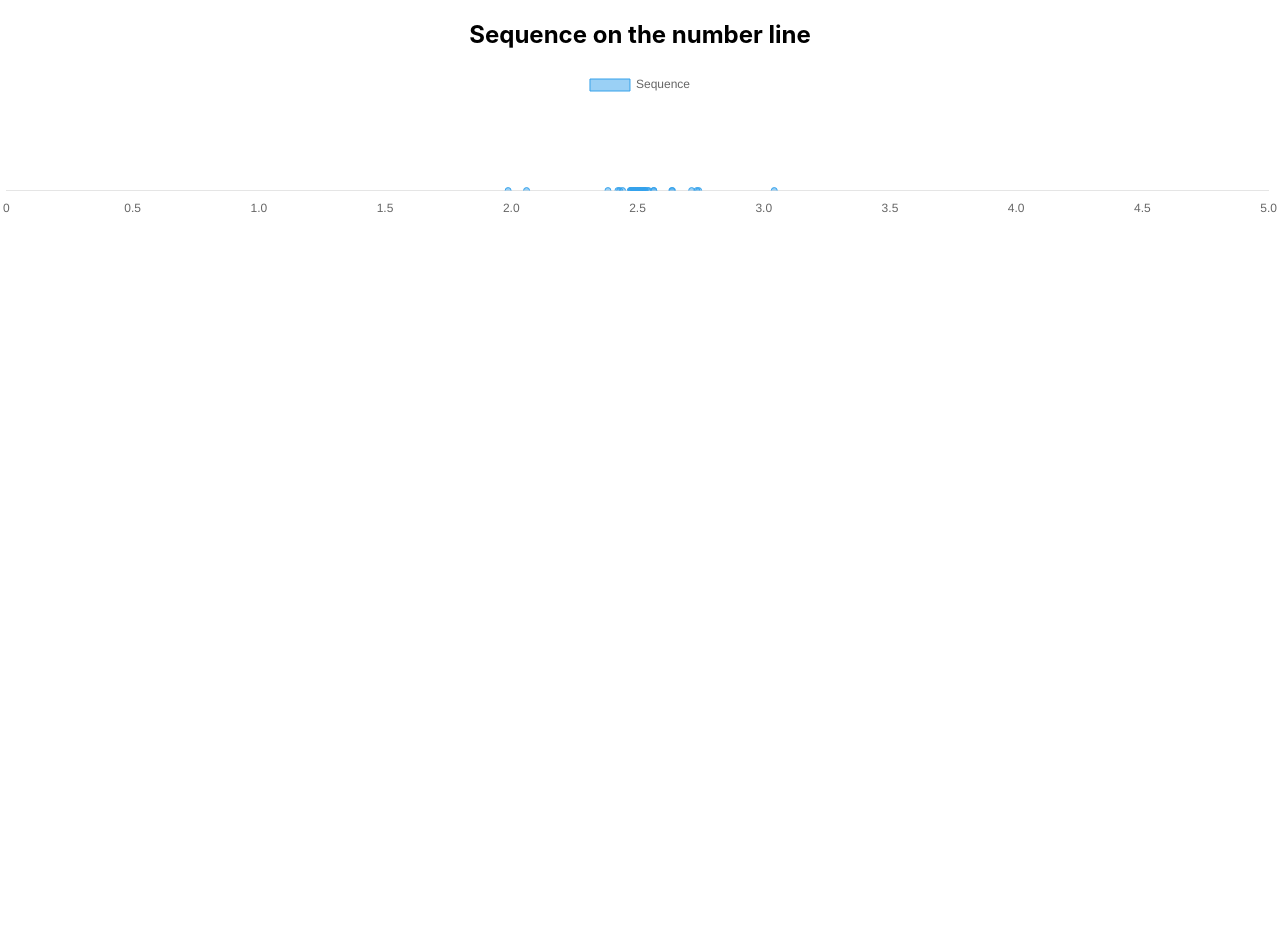
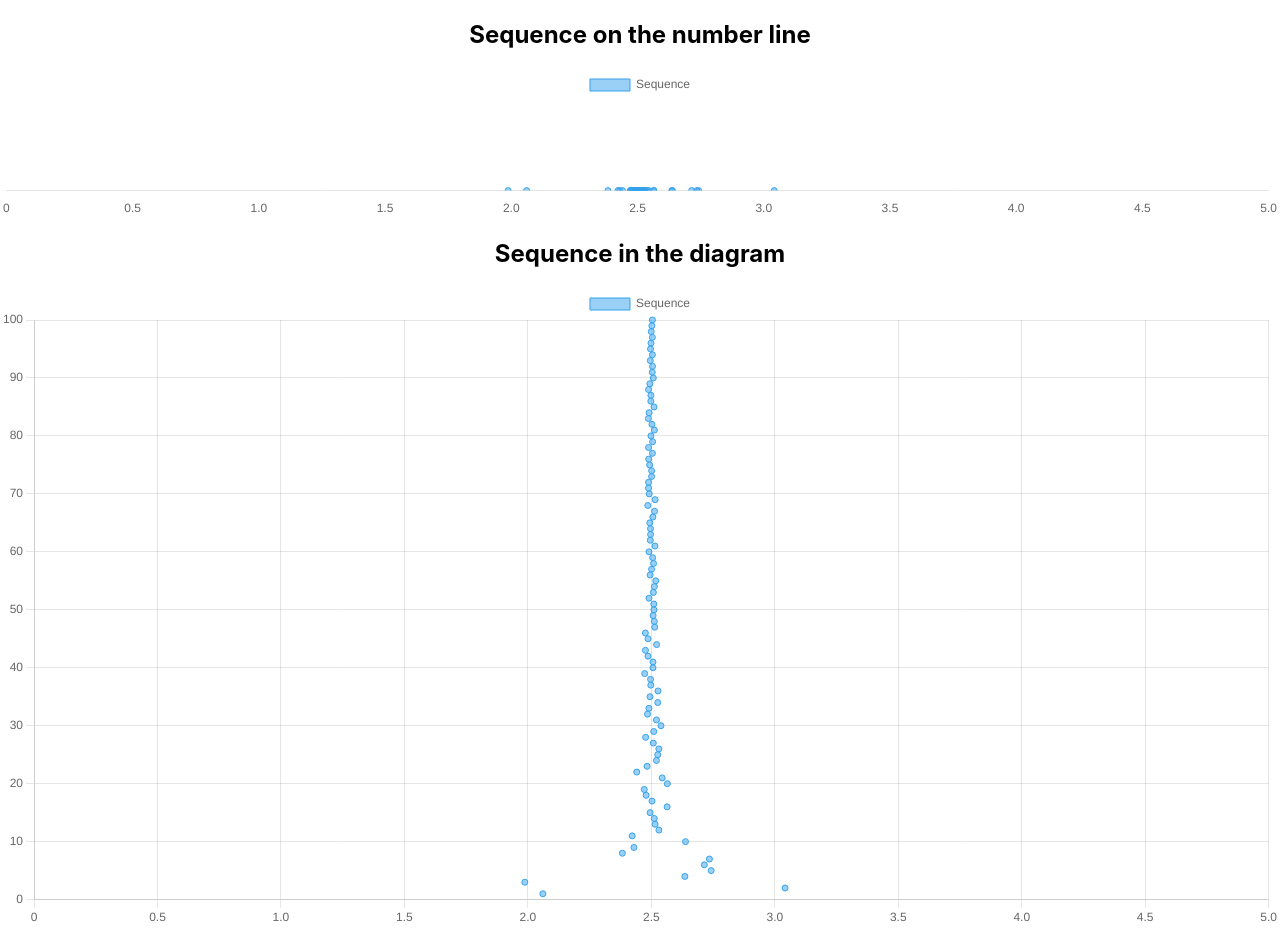
Before and after one commit to kulla/2023-10-22-examples-with-chartjs, a React (Create React App) app: page / in a window 1280 px wide. Before the commit the page ends 800 px from the top, so only its background shows below. Built offline with nearby package versions, Linux system fonts and the light colour scheme.

Commit message:
feat: Add sequence in diagram

```diff
--- a/src/App.tsx
+++ b/src/App.tsx
@@ -20,21 +20,19 @@ function App() {
     sequenceLength: 100,
   });
 
-  const data = {
-    datasets: [
-      {
-        label: "Sequence",
-        data: sequence.map((x) => ({ x, y: 0 })),
-      },
-    ],
-  };
-
   return (
     <div className="App">
       <h2>Sequence on the number line</h2>
       <div style={{ height: 150 }}>
         <Scatter
-          data={data}
+          data={{
+            datasets: [
+              {
+                label: "Sequence",
+                data: sequence.map((x) => ({ x, y: 0 })),
+              },
+            ],
+          }}
           options={{
             maintainAspectRatio: false,
             scales: {
@@ -44,6 +42,23 @@ function App() {
           }}
         />
       </div>
+      <h2>Sequence in the diagram</h2>
+      <Scatter
+        data={{
+          datasets: [
+            {
+              label: "Sequence",
+              data: sequence.map((x, n) => ({ x, y: n + 1 })),
+            },
+          ],
+        }}
+        options={{
+          scales: {
+            y: { beginAtZero: true },
+            x: { min: 0, max: 5 },
+          },
+        }}
+      />
     </div>
   );
 }
```
